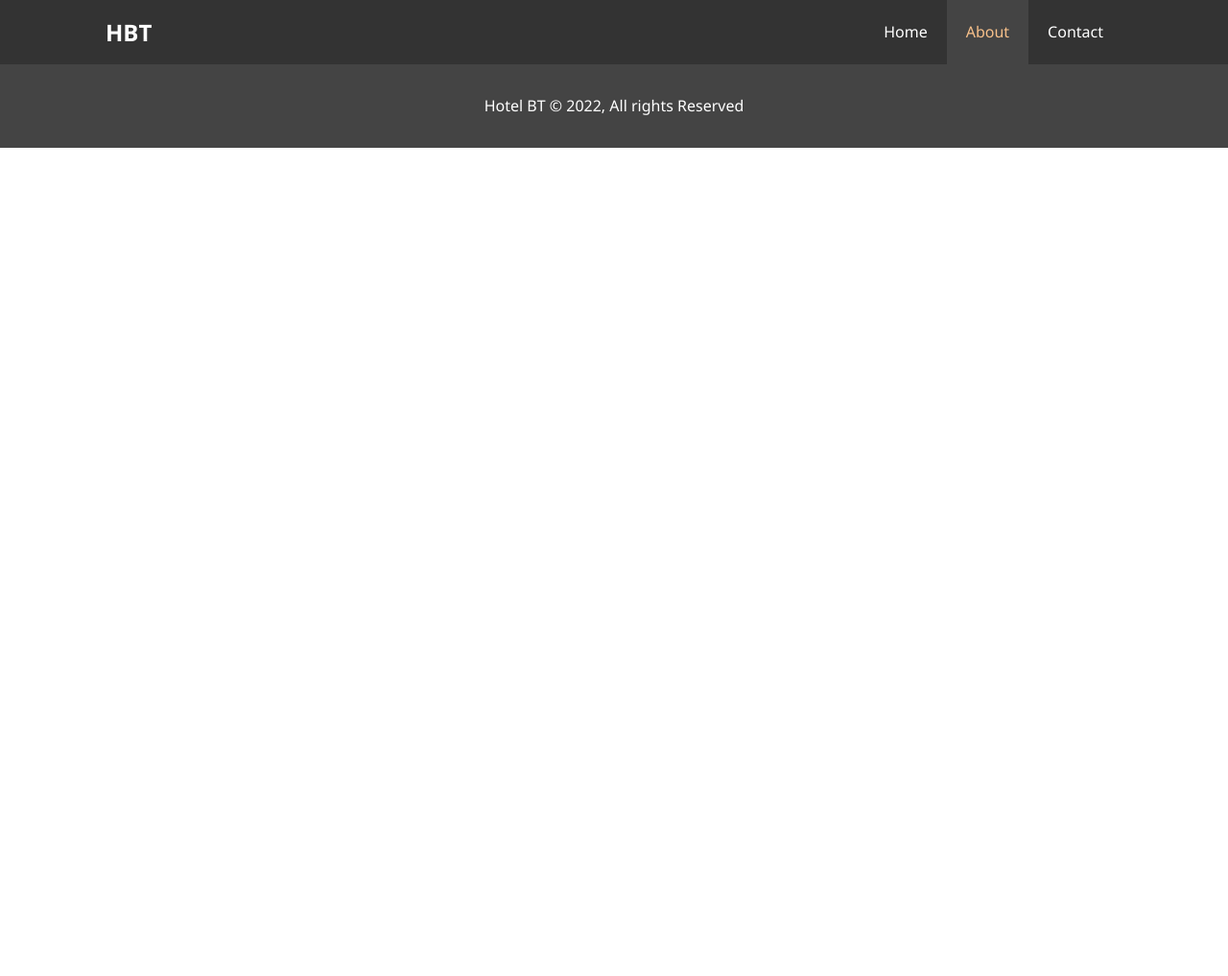
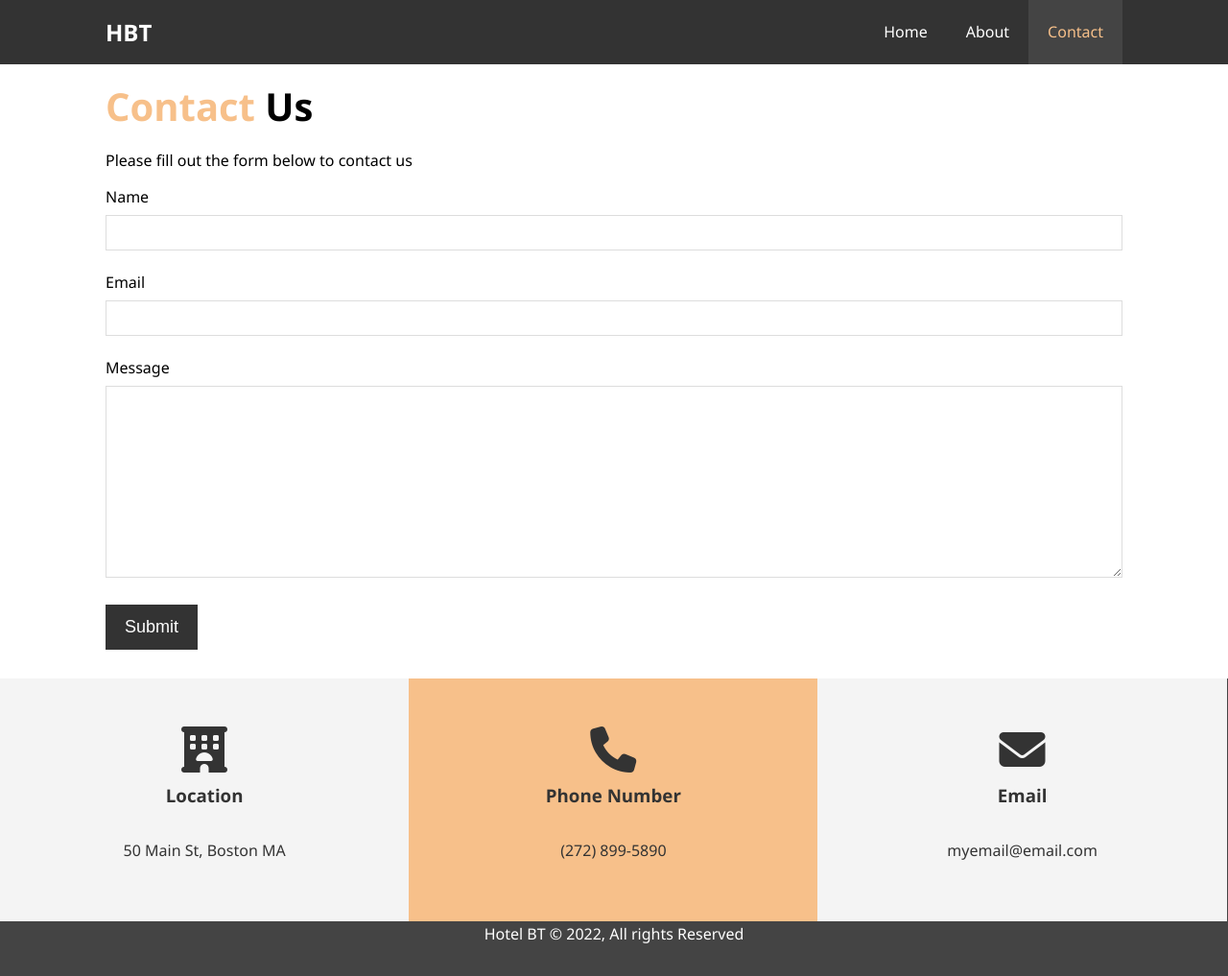
Before and after one commit to CESAR-JARAMILLO/Hotel-Website, a plain HTML site: page contact.html in a window 1280 px wide. Shown: the whole page at 96% size. Before the commit the page ends 800 px from the top, so only its background shows below. Drawn offline with Linux system fonts and the light colour scheme.

Commit message:
created contact page

```diff
--- a/contact.html
+++ b/contact.html
@@ -4,6 +4,7 @@
   <meta charset="UTF-8">
   <meta http-equiv="X-UA-Compatible" content="IE=edge">
   <meta name="viewport" content="width=device-width, initial-scale=1.0">
+  <script src="https://kit.fontawesome.com/81d5a8ff0d.js" crossorigin="anonymous"></script>
   <link rel="stylesheet" href="./css/style.css">
   <title>Hotel BT | Contact</title>
 </head>
@@ -14,12 +15,55 @@
         <h1 class="logo"><a href="#">HBT</a></h1>
         <ul>
           <li><a href="index.html">Home</a></li>
-          <li><a class="current" href="about.html">About</a></li>
-          <li><a href="contact.html">Contact</a></li>
+          <li><a href="about.html">About</a></li>
+          <li><a class="current" href="contact.html">Contact</a></li>
         </ul>
       </div>
     </nav>
   </header>
+
+  <section id="contact-form" class="py-3">
+    <div class="container">
+      <h1 class="l-heading"><span class="text-primary">Contact</span> Us</h1>
+      <p>Please fill out the form below to contact us</p>
+      <form action="">
+        <div class="form-group">
+          <label for="name">Name</label>
+          <input type="text" name="name" id="name">
+        </div>
+
+        <div class="form-group">
+          <label for="email">Email</label>
+          <input type="email" name="email" id="email">
+        </div>
+
+        <div class="form-group">
+          <label for="message">Message</label>
+          <textarea type="text" name="message" id="message"></textarea>
+        </div>
+
+        <button type="submit" class="btn">Submit</button>
+      </form>
+    </div>
+  </section>
+
+  <section id="contact-info" class="bg-dark">
+    <div class="box bg-light">
+      <i class="fas fa-hotel fa-3x"></i>
+      <h3>Location</h3>
+      <p>50 Main St, Boston MA</p>
+    </div>
+    <div class="box bg-primary">
+      <i class="fas fa-phone fa-3x"></i>
+      <h3>Phone Number</h3>
+      <p>(272) 899-5890</p>
+    </div>
+    <div class="box bg-light">
+      <i class="fas fa-envelope fa-3x"></i>
+      <h3>Email</h3>
+      <p>myemail@email.com</p>
+    </div>
+  </section>
 
   <footer id="main-footer">
     <p>Hotel BT &copy; 2022, All rights Reserved</p>
--- a/css/style.css
+++ b/css/style.css
@@ -227,6 +227,33 @@ p {
   border-radius: 50%;
 }
 
+/* Contact Form */
+#contact-form .form-group {
+  margin-bottom: 20px;
+}
+
+#contact-form label {
+  display: block;
+  margin-bottom: 5px;
+}
+
+#contact-form input,
+#contact-form textarea {
+  width: 100%;
+  padding: 10px;
+  border: 1px #ddd solid;
+}
+
+#contact-form textarea {
+  height: 200px;
+}
+
+#contact-form input:focus,
+#contact-form textarea:focus {
+  outline: none;
+  border-color: #f7c08a;
+}
+
 /* Footer */
 #main-footer {
   text-align: center;
```
